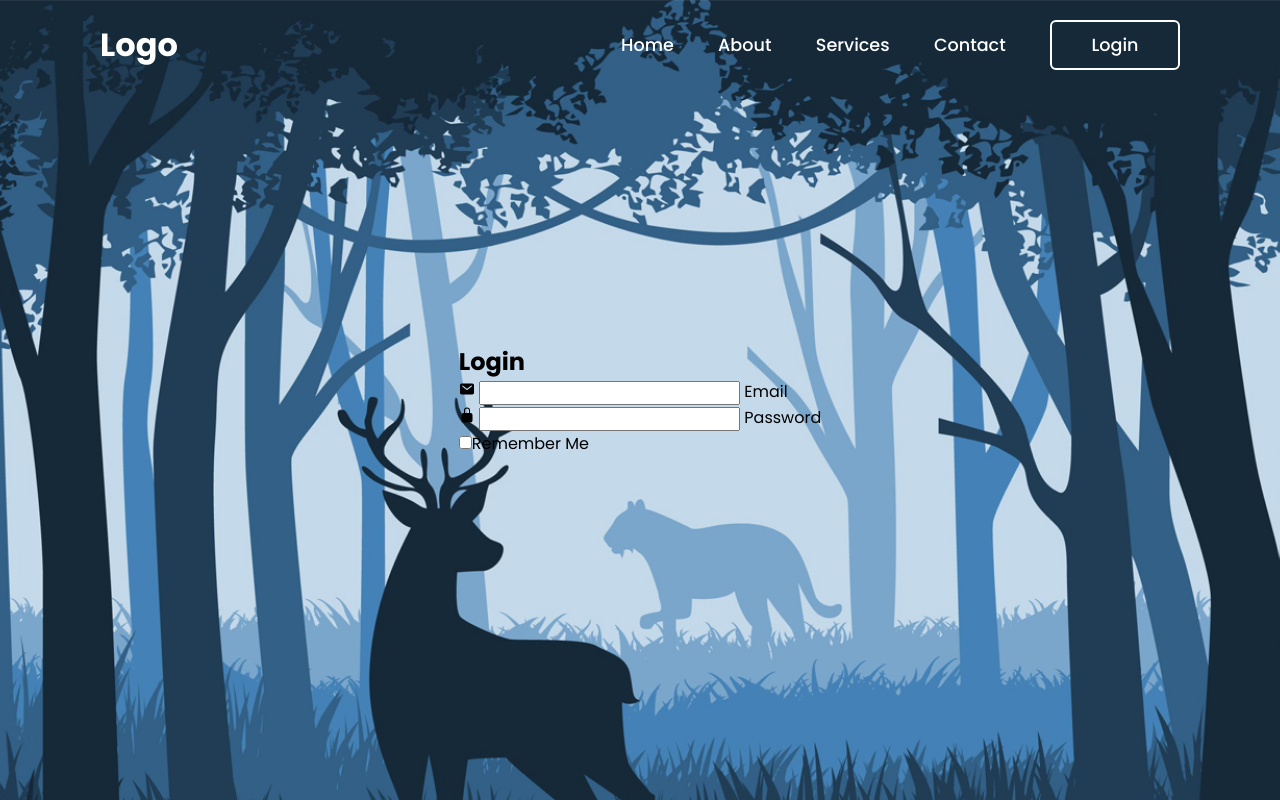
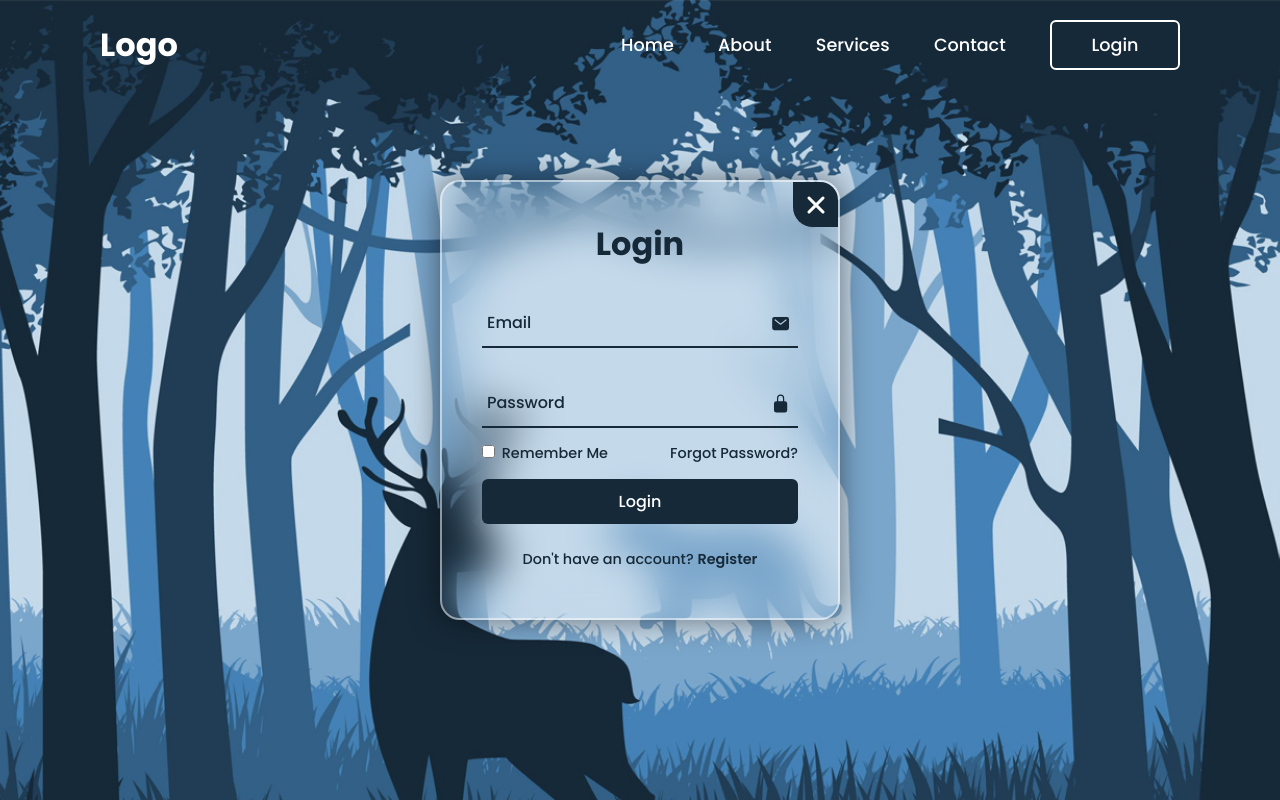
Before and after one commit to KevinAhlin/WebsiteHomepage, a plain HTML site: page index.html in a window 1280 px wide. Drawn offline with nearby package versions, Linux system fonts and the light colour scheme.

Commit message:
added a close-button for the form and CSS for the whole form

```diff
--- a/index.html
+++ b/index.html
@@ -24,9 +24,11 @@
     </header>
 
     <div class="wrapper">
+      <span class="icon-close"><ion-icon name="close"></ion-icon></span>
+
       <div class="form-box login">
         <h2>Login</h2>
-        <form action="#">
+        <form>
           <div class="input-box">
             <span class="icon"><ion-icon name="mail"></ion-icon></span>
             <input type="email" required />
@@ -38,7 +40,15 @@
             <label>Password</label>
           </div>
           <div class="remember-forgot">
-            <label><input type="checkbox" />Remember Me</label>
+            <label><input type="checkbox" /> Remember Me</label>
+            <a href="#">Forgot Password?</a>
+          </div>
+          <button type="submit" class="btn">Login</button>
+          <div class="login-register">
+            <p>
+              Don't have an account?
+              <a href="#" class="register-link">Register</a>
+            </p>
           </div>
         </form>
       </div>
--- a/style.css
+++ b/style.css
@@ -18,7 +18,6 @@ body {
 }
 
 header {
-  /* background: red; */
   position: fixed;
   top: 0;
   left: 0;
@@ -83,3 +82,145 @@ header {
   background: #fff;
   color: #162938;
 }
+
+.wrapper {
+  position: relative;
+  width: 400px;
+  height: 440px;
+  background: transparent;
+  border: 2px solid rgba(255, 255, 255, 0.5);
+  border-radius: 20px;
+  backdrop-filter: blur(20px);
+  box-shadow: 0 0 30px rgba(0, 0, 0, 0.5);
+  display: flex;
+  justify-content: center;
+  align-items: center;
+  overflow: hidden;
+}
+
+.wrapper .icon-close {
+  position: absolute;
+  top: 0;
+  right: 0;
+  width: 45px;
+  height: 45px;
+  background: #162938;
+  font-size: 2em;
+  color: #fff;
+  display: flex;
+  justify-content: center;
+  align-items: center;
+  border-bottom-left-radius: 20px;
+  cursor: pointer;
+  z-index: 1;
+}
+
+.wrapper .form-box {
+  width: 100%;
+  padding: 40px;
+}
+
+.form-box h2 {
+  font-size: 2em;
+  color: #162938;
+  text-align: center;
+}
+
+.input-box {
+  position: relative;
+  width: 100%;
+  height: 50px;
+  border-bottom: 2px solid #162938;
+  margin: 30px 0;
+}
+
+.input-box label {
+  position: absolute;
+  top: 50%;
+  left: 5px;
+  transform: translateY(-50%);
+  font-size: 1em;
+  color: #162938;
+  font-weight: 500;
+  pointer-events: none;
+  transition: 0.5s;
+}
+
+.input-box input:focus ~ label,
+.input-box input:valid ~ label {
+  top: -5px;
+}
+
+.input-box input {
+  width: 100%;
+  height: 100%;
+  background: transparent;
+  border: none;
+  outline: none;
+  font-size: 1em;
+  color: #162938;
+  font-weight: 600;
+  padding: 0 35px 0 5px;
+}
+
+.input-box .icon {
+  position: absolute;
+  right: 8px;
+  font-size: 1.2em;
+  color: #162938;
+  line-height: 57px;
+}
+
+.remember-forgot {
+  font-size: 0.9em;
+  color: #162938;
+  font-weight: 500;
+  margin: -15px 0 15px;
+  display: flex;
+  justify-content: space-between;
+}
+
+.remember-forgot label input {
+  accent-color: #162938;
+  margin-right: 3px;
+}
+
+.remember-forgot a {
+  color: #162938;
+  text-decoration: none;
+}
+
+.remember-forgot a:hover {
+  text-decoration: underline;
+}
+
+.btn {
+  width: 100%;
+  height: 45px;
+  background: #162938;
+  border: none;
+  outline: none;
+  border-radius: 6px;
+  cursor: pointer;
+  font-size: 1em;
+  color: #fff;
+  font-weight: 500;
+}
+
+.login-register {
+  font-size: 0.9em;
+  color: #162938;
+  text-align: center;
+  font-weight: 500;
+  margin: 25px 0 10px;
+}
+
+.login-register p a {
+  color: #162938;
+  text-decoration: none;
+  font-weight: 600;
+}
+
+.login-register p a:hover {
+  text-decoration: underline;
+}
```
